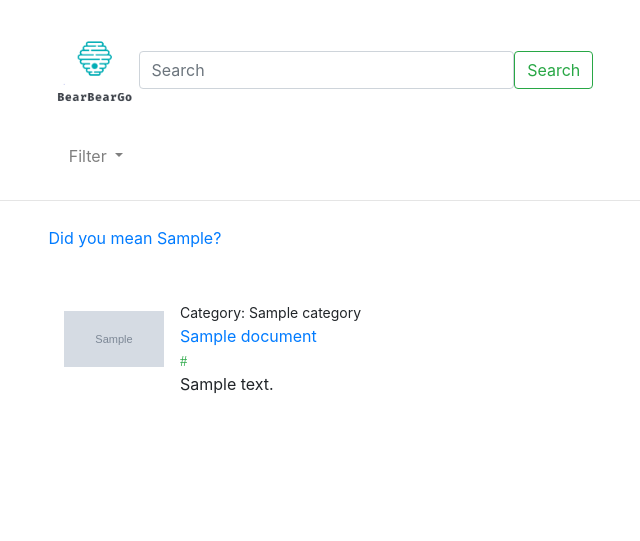
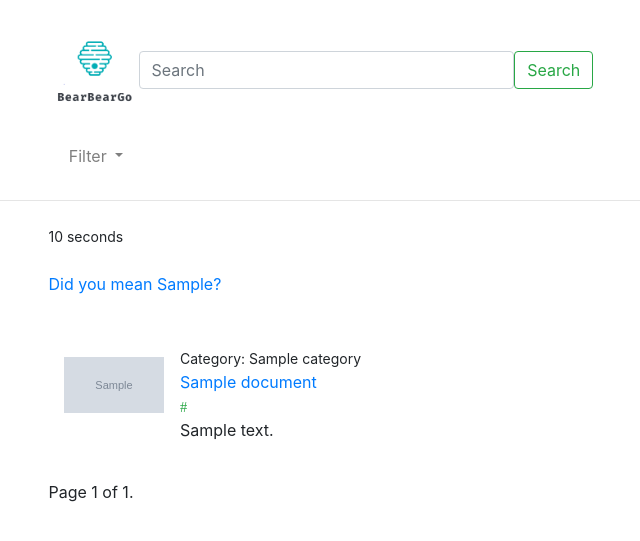
Before and after one commit to lsw94/CZ4034_Assignment, a Django app: template templates/result.html in a window 1280 px wide. Shown: the top 541 px of the page, without its empty margins (104-744 px from the left). Run offline with Django 3.2, Linux system fonts and the light colour scheme; tables that the repository leaves empty hold one stand-in row (values such as "Sample post"); the template is opened without the code that fills it: values that come from a table or form of the project are taken from there, most other values are stand-ins (such as "Sample title", 1, 10 or a date in 2020); grey boxes marked "Sample" are stand-in pictures; parts of the project's set-up code (start-up, migrations or seed data) failed here and were passed over; some libraries are stand-ins or nearby versions.

Commit message:
update paging

```diff
--- a/SearchEngine/urls.py
+++ b/SearchEngine/urls.py
@@ -4,5 +4,5 @@ from . import views
 
 urlpatterns = [
     path('', views.index, name='index'),
-    path('search/', views.result_view, name='search')
+    path('search/', views.result_view, name='search'),
 ]
--- a/templates/result.html
+++ b/templates/result.html
@@ -77,6 +77,10 @@
         .image-positioning {
             margin-top: 1%;
         }
+        .page-positioning {
+            margin-left: 11%;
+            margin-top: 3%;
+        }
 
         .filter-positioning {
             margin-top: 1%;
@@ -143,11 +147,18 @@
         </div>
     </nav>
     <hr>
+    {% if duration %}
+        <div class="row top-positioning">
+        <small>{{ duration }} seconds</small>
+        </div>
+    {% endif %}
     {% if auto_correct != "" %}
         <div class="row top-positioning">
             <a href="{% url 'search' %}?query={{ auto_correct }}">Did you mean {{ auto_correct }}?</a>
         </div>
+
     {% endif %}
+
     <div id="result_display">
         {% for document in results %}
             <div class="row results-positioning">
@@ -169,9 +180,26 @@
 
 
                 </div>
-            </div>
+              </div>
         {% endfor %}
+
+    <div id="pagination" class="page-positioning">
+        <span class="step-links">
+        {% if results.has_previous %}
+            <a href="{{request.get_full_path}}&page=1"}}>&laquo; first</a>
+            <a href="{{request.get_full_path}}&page={{ results.previous_page_number }}">previous</a>
+        {% endif %}
+
+        <span class="current">
+            Page {{ results.number }} of {{ results.paginator.num_pages }}.
+        </span>
+
+        {% if results.has_next %}
+            <a href="{{request.get_full_path}}&page={{ results.next_page_number }}">next</a>
+            <a href="{{request.get_full_path}}&page={{ results.paginator.num_pages }}">last &raquo;</a>
+        {% endif %}
+    </span>
+    </div>
     </div>
 
-
 {% endblock %}
```
Also changed, not shown: SearchEngine/views.py (+20 -11 lines).
